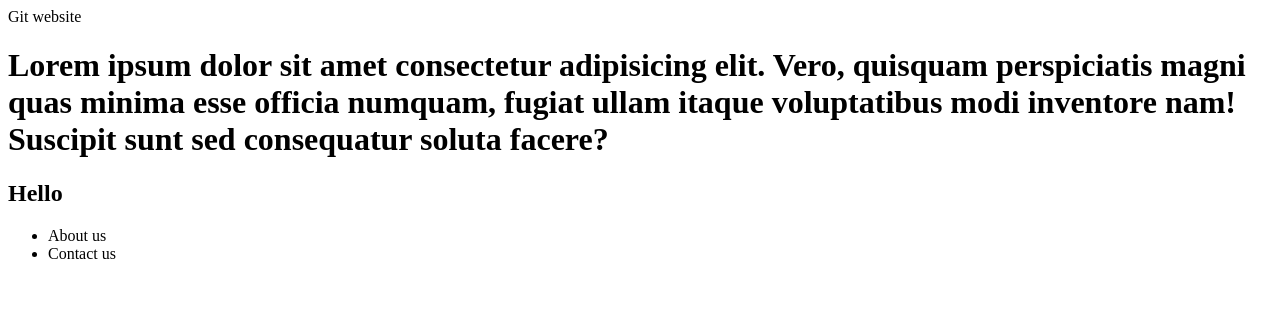
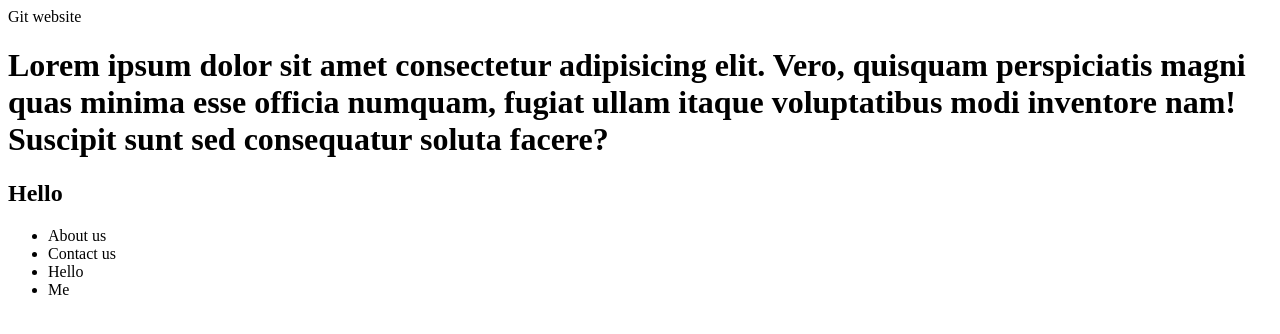
Before and after one commit to abhiraj860/ts, a plain HTML site: page index.html in a window 1280 px wide. Drawn offline with Linux system fonts and the light colour scheme.

Commit message:
add a list

```diff
--- a/index.html
+++ b/index.html
@@ -5,5 +5,7 @@
     <ul>
         <li>About us</li>
         <li>Contact us</li>
+        <li>Hello</li>
+        <li>Me</li>
     </ul>
 </body>
```
